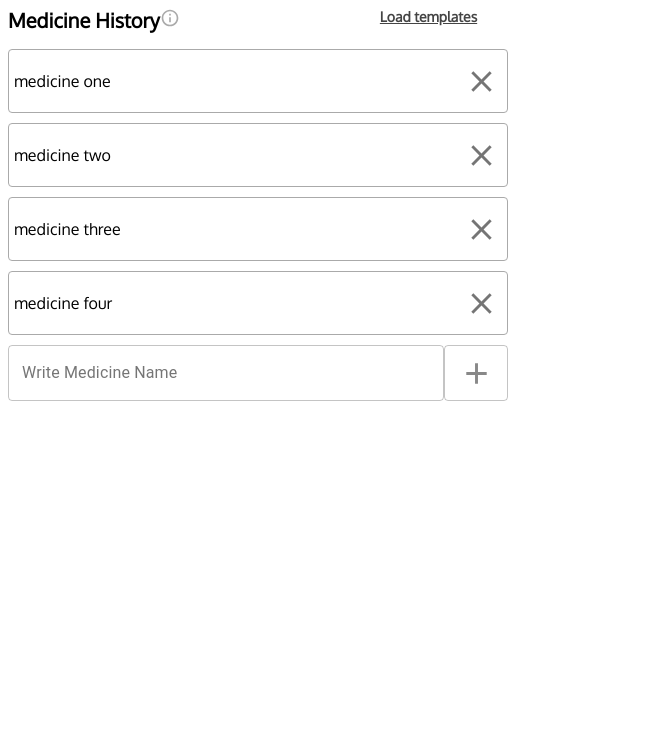
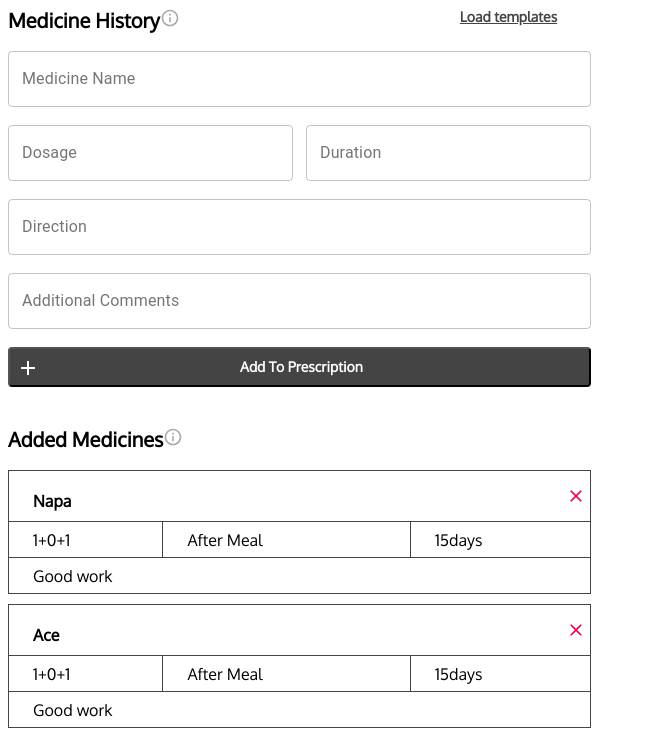
Before and after one commit to Sezaan/presc, a React (Create React App) app: page / in a window 1280 px wide. Shown: the top 756 px of the page, without its empty margins (0-646 px from the left). Built offline with nearby package versions, Linux system fonts and the light colour scheme.

Commit message:
Treatment component added

```diff
--- /dev/null
+++ b/src/components/MedicineList.js
@@ -0,0 +1,34 @@
+import React, { Component } from 'react';
+import style from "../style.module.css";
+import CloseOutlinedIcon from '@material-ui/icons/CloseOutlined';
+import IconButton  from '@material-ui/core/IconButton';
+
+class MedicineList extends Component {
+
+    render() {
+        return (
+            <div style={{width:"583px", marginTop:"10px"}}>
+                <table style={{border:"1px solid #444444",width:"583px",height:"124px"}}>
+                    <tr>
+                        <td colSpan={3} >
+                            <div style={{display:"flex",justifyContent:"space-between"}}>
+                                <span style={{marginLeft:"23px",marginTop:"10px",fontWeight:"bold"}}>{this.props.medicine}</span>
+                                <IconButton size="small" ><CloseOutlinedIcon fontSize="small" color="secondary"/></IconButton>
+                            </div>
+                        </td>
+                    </tr>
+                    <tr>
+                        <td><span style={{marginLeft:"23px",marginTop:"10px"}}>{this.props.dosage}</span></td>
+                        <td><span style={{marginLeft:"23px",marginTop:"10px"}}>{this.props.direction}</span></td>
+                        <td><span style={{marginLeft:"23px",marginTop:"10px"}}>{this.props.duration}</span></td>
+                    </tr>
+                    <tr>
+                        <td colSpan={3}><span style={{marginLeft:"23px",marginTop:"10px"}}>{this.props.additionalComments}</span></td>
+                    </tr>
+                </table>
+            </div>
+         );
+    }
+}
+
+export default MedicineList;
--- /dev/null
+++ b/src/components/Treatment.js
@@ -0,0 +1,133 @@
+import React, { Component } from "react";
+import ListItem from "./ListItem";
+import style from "../style.module.css";
+import TextField from "@material-ui/core/TextField";
+import InfoOutlinedIcon from "@material-ui/icons/InfoOutlined";
+import { Button } from "@material-ui/core";
+import AddIcon from "@material-ui/icons/Add";
+import MedicineList from "./MedicineList";
+
+class Treatment extends Component {
+  state = {
+    value: [
+      {
+        medicine: "Napa",
+        dosage: "1+0+1",
+        duration: "15days",
+        direction: "After Meal",
+        additionalComments: "Good work",
+      },
+	 {
+		medicine: "Ace",
+		dosage: "1+0+1",
+		duration: "15days",
+		direction: "After Meal",
+		additionalComments: "Good work",
+	   },
+
+    ],
+  };
+  render() {
+    return (
+      <div>
+        <div className={style.containerTreatment}>
+          <div className={style.box1}>
+            <span className={style.header}>Medicine History</span>
+            <InfoOutlinedIcon
+              fontSize="small"
+              style={{ color: "#aaaaaa" }}
+            ></InfoOutlinedIcon>
+            <span style={{ width: "280px" }}></span>
+            <span className={style.template}>Load templates</span>
+          </div>
+          <div style={{ marginTop: "18px" }}>
+            <TextField
+              label="Medicine Name"
+              variant="outlined"
+              style={{ width: "583px" }}
+            />
+            <div
+              style={{
+                width: "583px",
+                display: "flex",
+                justifyContent: "space-between",
+                marginTop: "18px",
+              }}
+            >
+              <TextField
+                id="outlined-basic"
+                label="Dosage"
+                variant="outlined"
+                style={{ width: "285px" }}
+              />
+              <TextField
+                id="outlined-basic"
+                label="Duration"
+                variant="outlined"
+                style={{ width: "285px" }}
+              />
+            </div>
+            <TextField
+              label="Direction"
+              variant="outlined"
+              style={{ width: "583px", marginTop: "18px" }}
+            />
+            <TextField
+              label="Additional Comments"
+              variant="outlined"
+              style={{ width: "583px", marginTop: "18px" }}
+            />
+            <button
+              style={{
+                background: "#444444",
+                width: "583px",
+                height: "40px",
+                borderRadius: "4px",
+                display: "flex",
+                marginTop: "18px",
+                alignContent: "center",
+              }}
+            >
+              <AddIcon style={{ color: "#ffffff", marginTop: "6px" }}></AddIcon>
+              <span
+                style={{
+                  color: "#ffffff",
+                  fontWeight: "700",
+                  fontSize: "14px",
+                  marginLeft: "200px",
+                  marginTop: "8px",
+                }}
+              >
+                Add To Prescription
+              </span>
+            </button>
+          </div>
+          <div style={{ marginTop: "40px" }}>
+            <div className={style.box1}>
+              <span className={style.header}>Added Medicines</span>
+              <InfoOutlinedIcon
+                fontSize="small"
+                style={{ color: "#aaaaaa" }}
+              ></InfoOutlinedIcon>
+              <span style={{ width: "200px" }}></span>
+            </div>
+            <div style={{ marginTop: "18px" }}>
+              {this.state.value.map((item) => (
+                <MedicineList
+                  key={item.id}
+                  medicine={item.medicine}
+                  duration={item.duration}
+                  dosage={item.dosage}
+                  direction={item.direction}
+                  additionalComments={item.additionalComments}
+                ></MedicineList>
+              ))}
+            </div>
+          </div>
+        </div>
+      </div>
+    );
+  }
+}
+
+export default Treatment;
--- a/src/index.js
+++ b/src/index.js
@@ -2,10 +2,12 @@ import React from 'react';
 import ReactDOM from 'react-dom';
 import './App.css';
 import reportWebVitals from './reportWebVitals';
-import MedicineHistory from './components/MedicineHistory'
+import MedicineList from './components/MedicineList'
+import Treatment from './components/Treatment';
+import Diagnosis from './components/Diagnosis'
 
 ReactDOM.render(
-  <MedicineHistory></MedicineHistory>
+  <Treatment></Treatment>
   ,
   document.getElementById('root')
 );
--- a/src/style.module.css
+++ b/src/style.module.css
@@ -46,8 +46,12 @@
 
   .container{
     width: 500px;
+  }
 
-}
+  .containerTreatment{
+    width: 583px;
+    /*border: 2px solid rosybrown;*/
+  }
 
 .box1{
     display: flex;
@@ -116,3 +120,8 @@
   width: 480px;
 
 }
+
+table,th,td{
+  border: 1px solid #444444;
+  border-collapse: collapse;
+}
```
